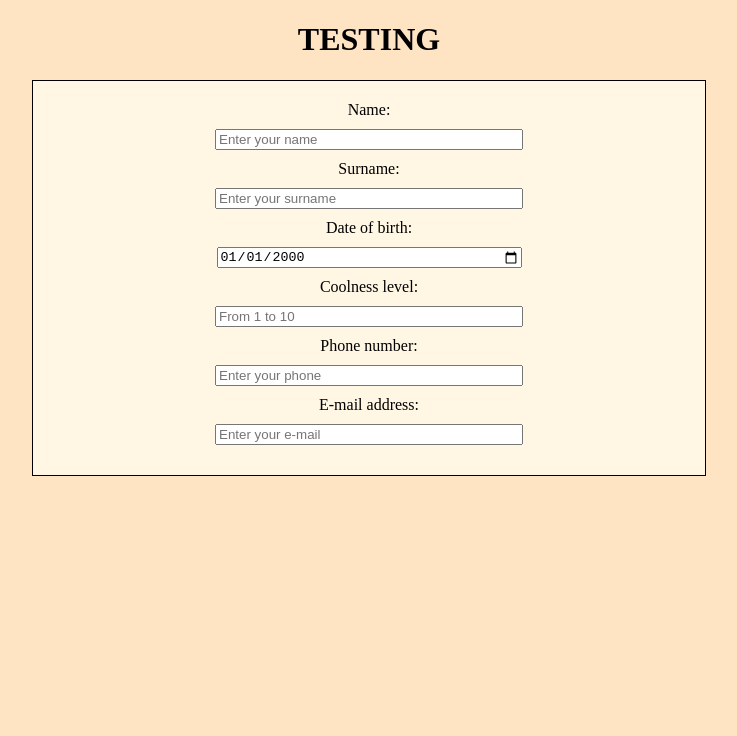
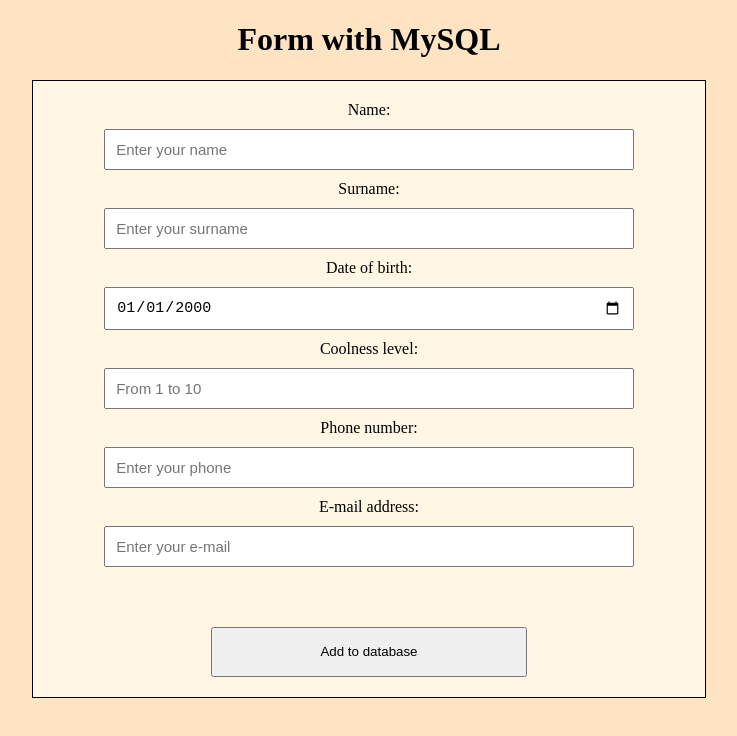
Before and after one commit to ArminasStrolys/react-crud-mysql, a React (Create React App) app in the folder client/: page / in a window 1280 px wide. Shown: the top 736 px of the page, without its empty margins (271-1008 px from the left). Built offline with nearby package versions, Linux system fonts and the light colour scheme.

Commit message:
Styling form elements

```diff
--- a/client/src/components/app/App.js
+++ b/client/src/components/app/App.js
@@ -3,7 +3,7 @@
 function App() {
   return (
     <div style={{ textAlign: "center" }}>
-      <h1>TESTING</h1>
+      <h1>Form with MySQL</h1>
       <Form />
     </div>
   );
--- a/client/src/components/app/form/Form.jsx
+++ b/client/src/components/app/form/Form.jsx
@@ -16,6 +16,7 @@
         <input type="phone" placeholder="Enter your phone" />
         <label>E-mail address:</label>
         <input type="email" placeholder="Enter your e-mail" />
+        <button type="submit">Add to database</button>
       </form>
     </div>
   );
--- a/client/src/style/_form.scss
+++ b/client/src/style/_form.scss
@@ -12,7 +12,14 @@
     align-items: center;
     input {
       margin: 10px 0;
-      width: 300px;
+      width: 80%;
+      padding: 10px;
+      font-size: 15px;
+    }
+    button {
+      width: 50%;
+      margin-top: 50px;
+      height: 50px;
     }
   }
 }
```
